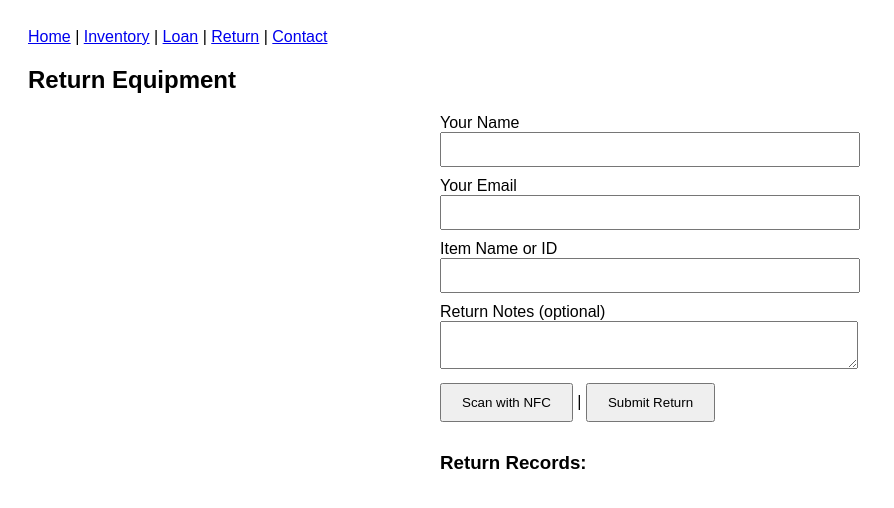
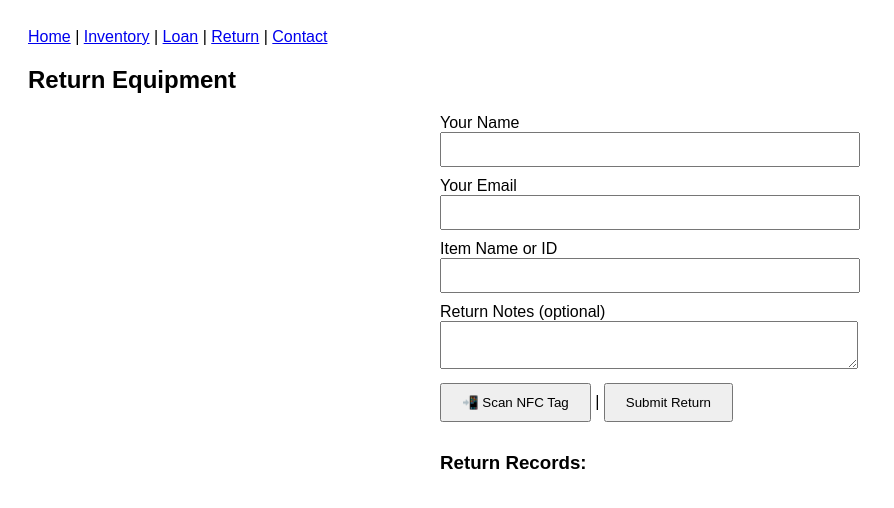
Before and after one commit to Thazilz/my-webpage, a plain HTML site: page return.html in a window 1280 px wide. Shown: the whole page, without its empty margins (0-894 px from the left). Drawn offline with Linux system fonts and the light colour scheme; no server answers.

Commit message:
Add files via upload

```diff
--- a/return.html
+++ b/return.html
@@ -43,7 +43,7 @@
   <label for="returnNotes">Return Notes (optional)</label>
   <textarea id="returnNotes"></textarea>
 
-  <button type="button" id="scanNfcBtn">Scan with NFC</button> |
+  <button type="button" id="scanNfcBtn">📲 Scan NFC Tag</button> |
 
   <button type="submit">Submit Return</button>
 </form>
```
